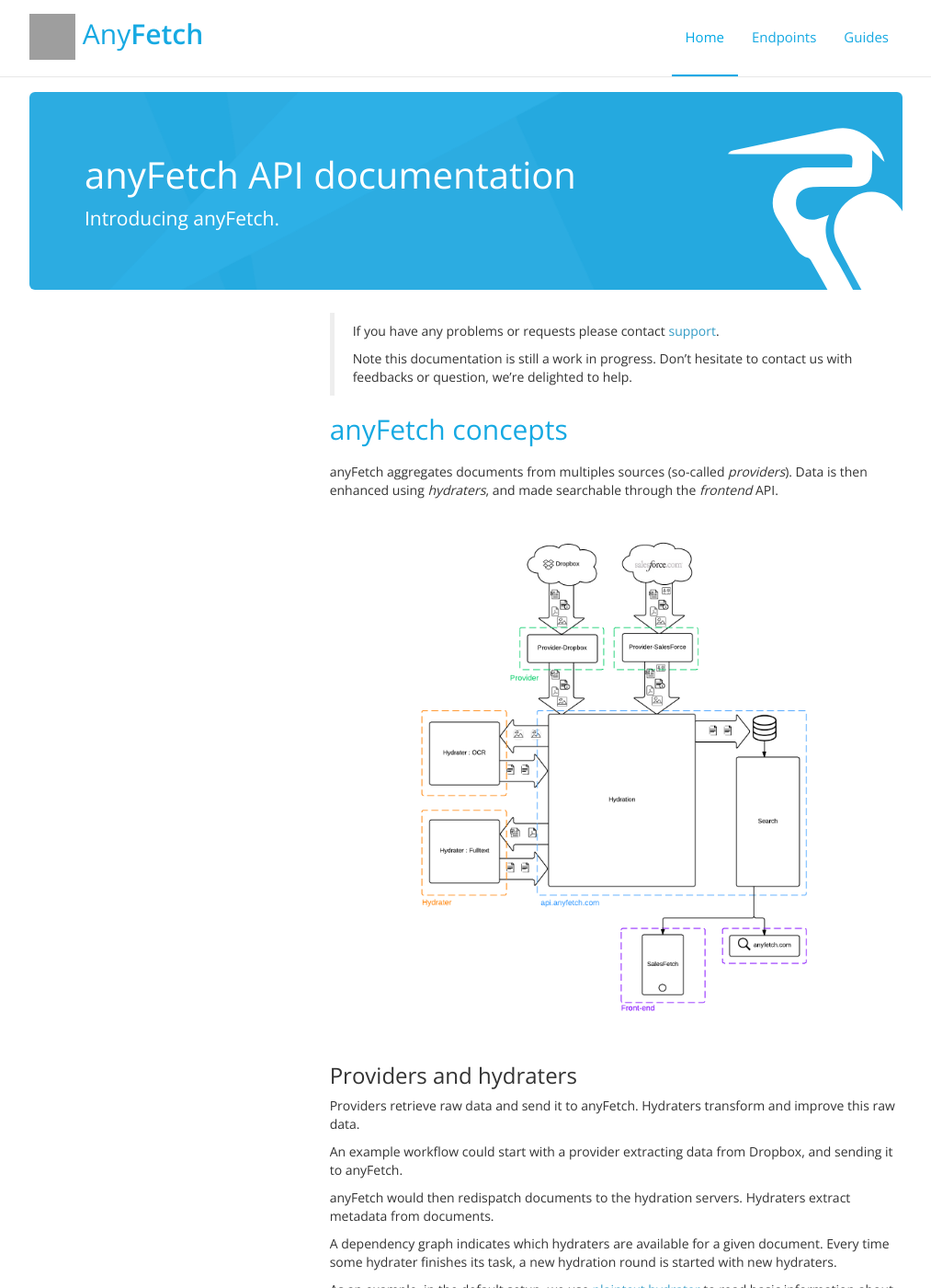
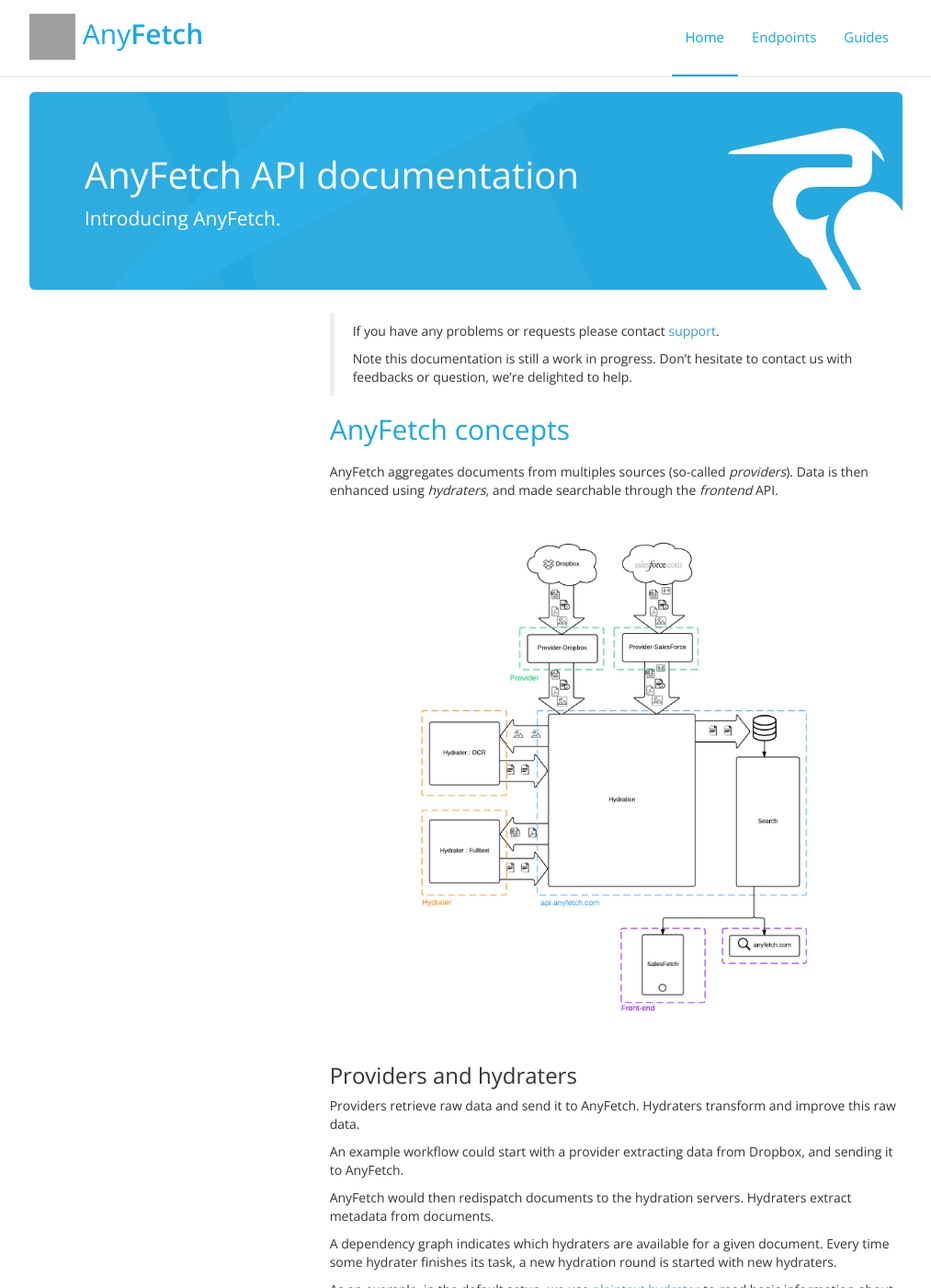
Before and after one commit to AnyFetch/developers.anyfetch.com, a Jekyll site: the page built from index.md, in a window 1280 px wide and 1400 px high. Shown: the whole window at 92% size, without its empty margins (133-1146 px from the left). Built offline with Jekyll 4.4.1, drawn with Linux system fonts in a browser that asks for light colours; nearby versions of some CDN libraries; Markdown is read by kramdown in place of the engine named in the settings; some of the changed text lies outside the part shown; grey boxes are pictures that could not be loaded.

Commit message:
Upper case

```diff
--- a/index.md
+++ b/index.md
@@ -1,6 +1,6 @@
 ---
-title: anyFetch API documentation
-subtitle: Introducing anyFetch.
+title: AnyFetch API documentation
+subtitle: Introducing AnyFetch.
 layout: doc
 ---
 
@@ -8,25 +8,25 @@
 >
 > Note this documentation is still a work in progress. Don't hesitate to contact us with feedbacks or question, we're delighted to help.
 
-anyFetch concepts
+AnyFetch concepts
 ----------------
-anyFetch aggregates documents from multiples sources (so-called *providers*). Data is then enhanced using *hydraters*, and made searchable through the *frontend* API.
+AnyFetch aggregates documents from multiples sources (so-called *providers*). Data is then enhanced using *hydraters*, and made searchable through the *frontend* API.
 
 ![anyFetch workflow](/images/workflow.png)
 
 ### Providers and hydraters
-Providers retrieve raw data and send it to anyFetch.
+Providers retrieve raw data and send it to AnyFetch.
 Hydraters transform and improve this raw data.
 
-An example workflow could start with a provider extracting data from Dropbox, and sending it to anyFetch.
+An example workflow could start with a provider extracting data from Dropbox, and sending it to AnyFetch.
 
-anyFetch would then redispatch documents to the hydration servers.
+AnyFetch would then redispatch documents to the hydration servers.
 Hydraters extract metadata from documents.
 
 A dependency graph indicates which hydraters are available for a given document.
 Every time some hydrater finishes its task, a new hydration round is started with new hydraters.
 
-As an example, in the default setup, we use [plaintext.hydrater](https://github.com/AnyFetch/plaintext.hydrater.anyfetch.com) to read basic information about the document (is it a text document? an image?) and extract metadata. Then, depending on the returned metadata, anyFetch will send the document along with this new metadata to other hydraters. If it is an image, we would then apply [ocr.hydrater](https://github.com/AnyFetch/ocr.hydrater.anyfetch.com), if it is an Office document we would apply [office.hydrater](https://github.com/AnyFetch/office.hydrater.anyfetch.com), and so on.
+As an example, in the default setup, we use [plaintext.hydrater](https://github.com/AnyFetch/plaintext.hydrater.anyfetch.com) to read basic information about the document (is it a text document? an image?) and extract metadata. Then, depending on the returned metadata, AnyFetch will send the document along with this new metadata to other hydraters. If it is an image, we would then apply [ocr.hydrater](https://github.com/AnyFetch/ocr.hydrater.anyfetch.com), if it is an Office document we would apply [office.hydrater](https://github.com/AnyFetch/office.hydrater.anyfetch.com), and so on.
 Once all available hydraters have yielded their results, the document is indexed and made available for search.
 
 > Get more details regarding the use of a [provider](/guides/using/provider.html) or an [hydrater](/guideS/using/hydrater.html).
@@ -57,11 +57,11 @@
 
 > Get more details about [templating](/guides/concepts/templating.html) and [frontends](/guides/creating/frontend.html).
 
-anyFetch API
+AnyFetch API
 --------------
 > First time using a REST API? Visit our [getting started](/getting-started.html) page.
 
-We hope you now grasp the basic ideas surrounding anyFetch. Let's get technical and [discover the endpoints](/endpoints).
+We hope you now grasp the basic ideas surrounding AnyFetch. Let's get technical and [discover the endpoints](/endpoints).
 
 Guides
 ------
```
Also changed, not shown: guides/index.md (+2 -2 lines).
